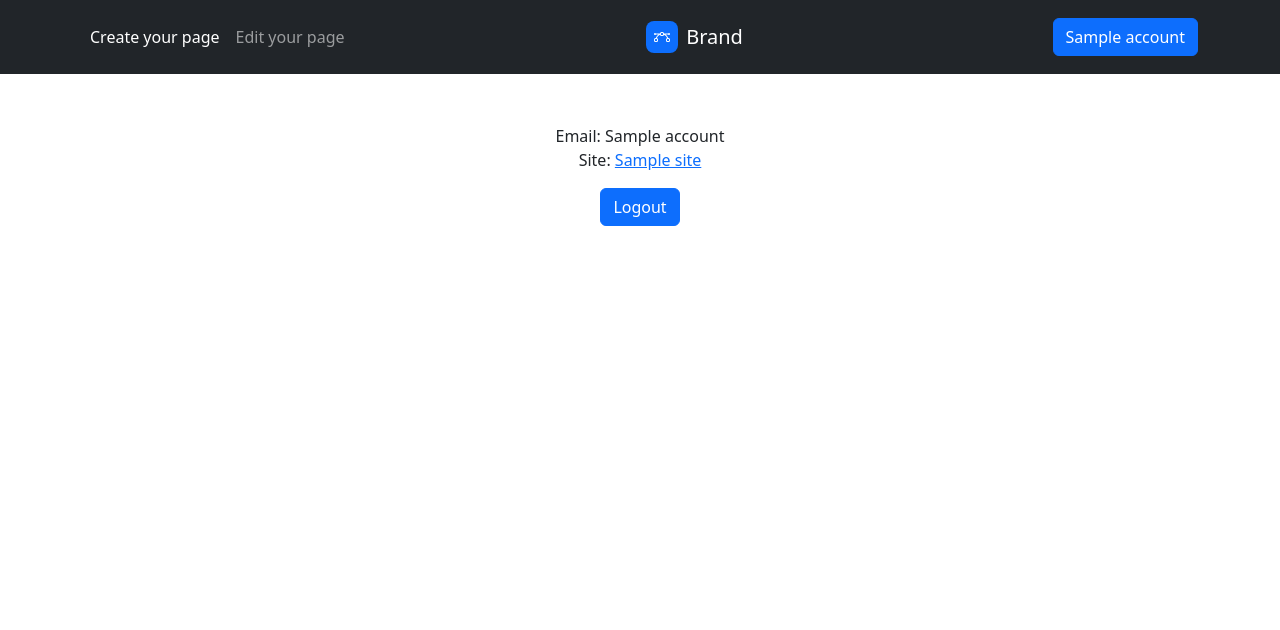
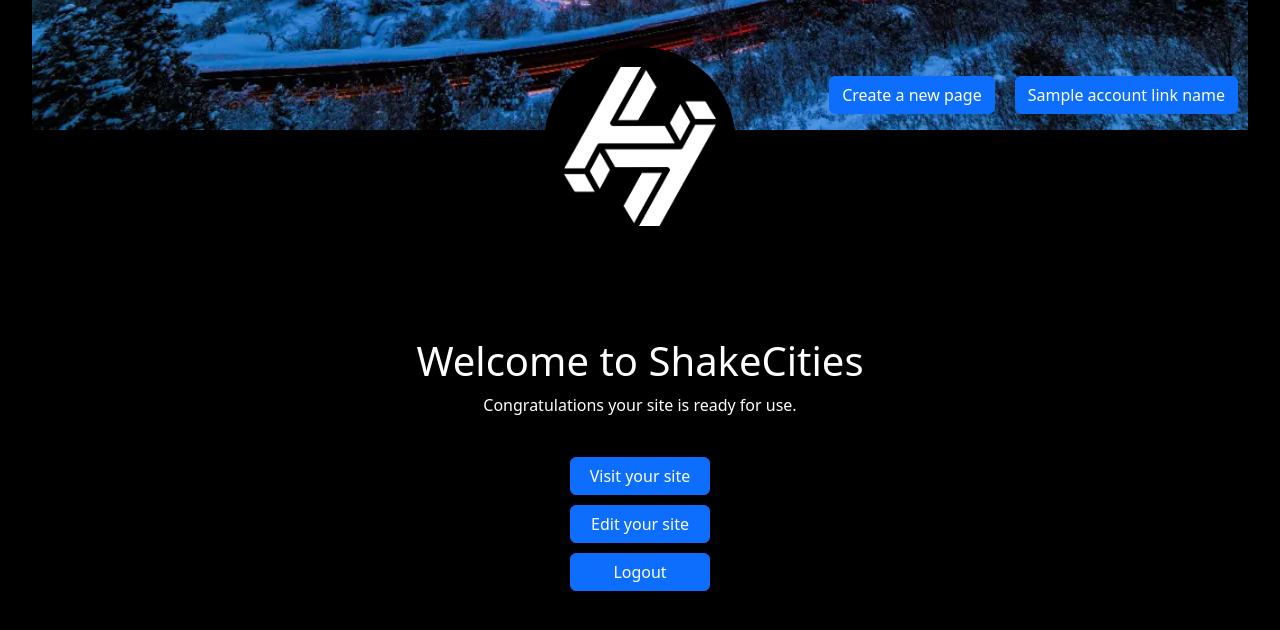
Before and after one commit to Nathanwoodburn/shakecities, a Flask app: template templates/account.html in a window 1280 px wide. Shown: the top 630 px of the page. Run offline with Flask 3, Linux system fonts and the light colour scheme; the template is opened without the code that fills it: most values are stand-ins (such as "Sample title", 1, 10 or a date in 2020); parts of the project's set-up code (start-up, migrations or seed data) failed here and were passed over; some libraries are stand-ins or nearby versions.

Commit message:
feat: Add new layout for account page

```diff
--- a/main.py
+++ b/main.py
@@ -75,7 +75,7 @@ def login():
     if not user['success']:
         return error(user['message'])
     # Redirect to dashboard with cookie
-    resp = make_response(redirect('/edit'))
+    resp = make_response(redirect('/account'))
     resp.set_cookie('token', user['token'])
     return resp
 
@@ -184,6 +184,10 @@ def catch_all(path):
     elif path != "signup" and path != "login":
         return redirect('/')
 
+    if path == "account":
+        account_link = "logout"
+        account_link_name = "Logout"
+
     # If file exists, load it
     if os.path.isfile('templates/' + path):
         return render_template(path,account=account,account_link=account_link,account_link_name=account_link_name,site=site,CITY_DOMAIN=CITY_DOMAIN,domain=domain)
--- a/templates/account.html
+++ b/templates/account.html
@@ -1,5 +1,5 @@
 <!DOCTYPE html>
-<html data-bs-theme="light" lang="en">
+<html data-bs-theme="light" lang="en" style="background: #000000;">
 
 <head>
     <meta charset="utf-8">
@@ -9,24 +9,23 @@
     <link rel="stylesheet" href="assets/css/styles.min.css">
 </head>
 
-<body>
-    <nav class="navbar navbar-expand-md bg-dark py-3" data-bs-theme="dark">
-        <div class="container"><a class="navbar-brand d-flex align-items-center" href="/"><span class="bs-icon-sm bs-icon-rounded bs-icon-primary d-flex justify-content-center align-items-center me-2 bs-icon"><svg xmlns="http://www.w3.org/2000/svg" width="1em" height="1em" fill="currentColor" viewBox="0 0 16 16" class="bi bi-bezier">
-                        <path fill-rule="evenodd" d="M0 10.5A1.5 1.5 0 0 1 1.5 9h1A1.5 1.5 0 0 1 4 10.5v1A1.5 1.5 0 0 1 2.5 13h-1A1.5 1.5 0 0 1 0 11.5v-1zm1.5-.5a.5.5 0 0 0-.5.5v1a.5.5 0 0 0 .5.5h1a.5.5 0 0 0 .5-.5v-1a.5.5 0 0 0-.5-.5h-1zm10.5.5A1.5 1.5 0 0 1 13.5 9h1a1.5 1.5 0 0 1 1.5 1.5v1a1.5 1.5 0 0 1-1.5 1.5h-1a1.5 1.5 0 0 1-1.5-1.5v-1zm1.5-.5a.5.5 0 0 0-.5.5v1a.5.5 0 0 0 .5.5h1a.5.5 0 0 0 .5-.5v-1a.5.5 0 0 0-.5-.5h-1zM6 4.5A1.5 1.5 0 0 1 7.5 3h1A1.5 1.5 0 0 1 10 4.5v1A1.5 1.5 0 0 1 8.5 7h-1A1.5 1.5 0 0 1 6 5.5v-1zM7.5 4a.5.5 0 0 0-.5.5v1a.5.5 0 0 0 .5.5h1a.5.5 0 0 0 .5-.5v-1a.5.5 0 0 0-.5-.5h-1z"></path>
-                        <path d="M6 4.5H1.866a1 1 0 1 0 0 1h2.668A6.517 6.517 0 0 0 1.814 9H2.5c.123 0 .244.015.358.043a5.517 5.517 0 0 1 3.185-3.185A1.503 1.503 0 0 1 6 5.5v-1zm3.957 1.358A1.5 1.5 0 0 0 10 5.5v-1h4.134a1 1 0 1 1 0 1h-2.668a6.517 6.517 0 0 1 2.72 3.5H13.5c-.123 0-.243.015-.358.043a5.517 5.517 0 0 0-3.185-3.185z"></path>
-                    </svg></span><span>Brand</span></a><button data-bs-toggle="collapse" class="navbar-toggler" data-bs-target="#navcol-6"><span class="visually-hidden">Toggle navigation</span><span class="navbar-toggler-icon"></span></button>
-            <div class="collapse navbar-collapse flex-grow-0 order-md-first" id="navcol-6">
-                <ul class="navbar-nav me-auto">
-                    <li class="nav-item"><a class="nav-link active" href="/signup">Create your page</a></li>
-                    <li class="nav-item"><a class="nav-link" href="/edit">Edit your page</a></li>
-                </ul>
-                <div class="d-md-none my-2"><button class="btn btn-light me-2" type="button">Button</button><button class="btn btn-primary" type="button">Button</button></div>
-            </div>
-            <div class="d-none d-md-block"><a class="btn btn-primary" role="button" href="/account">{{account}}</a></div>
-        </div>
-    </nav>
+<body style="background: #000000;color: #ffffff;margin: auto;width: 95%;">
+    <section>
+        <section style="height: 15vh;background: url(&quot;assets/img/alexander-slattery-LI748t0BK8w-unsplash.webp&quot;) bottom / cover no-repeat;min-height: 130px;"></section>
+        <section class="d-print-none d-lg-none d-xl-none d-xxl-none" style="width: 30vw;border-radius: 50%;background: #000000;padding: 20px;height: 30vw;margin: auto;margin-top: -15vw;display: flex;"><img class="img-fluid" src="assets/img/HNSW.png" width="100%"></section>
+        <section class="d-print-none d-lg-none d-xl-none d-xxl-none" style="display: block;width: 100%;text-align: center;margin-top: 10px;">
+            <div style="display: inline-block;margin: auto;"><a class="btn btn-primary" role="button" style="margin: 10px;" href="/signup">Create your page</a><a class="btn btn-primary" role="button" style="margin: 10px;" href="/{{account_link}}">{{account}}</a></div>
+        </section>
+        <section class="d-none d-print-block d-lg-block d-xl-block d-xxl-block" style="display: block;">
+            <div style="width: 100%;text-align: right;margin-top: -4em;"><a class="btn btn-primary" role="button" style="margin: 10px;" href="/signup">Create a new page</a><a class="btn btn-primary" role="button" style="margin: 10px;" href="/{{account_link}}">{{account_link_name}}</a></div>
+        </section>
+        <section class="d-none d-print-block d-lg-block d-xl-block d-xxl-block" style="width: 15vw;border-radius: 50%;background: #000000;padding: 20px;height: 15vw;margin: auto;display: flex;margin-top: -6vw;"><img class="img-fluid" src="assets/img/HNSW.png" width="100%"></section>
+        <section class="d-none d-print-block d-lg-block d-xl-block d-xxl-block" style="height: 3em;"></section>
+    </section>
     <section style="margin-top: 50px;text-align: center;">
-        <p>Email: {{account}}<br>Site: <a href="https://{{site}}" target="_blank">{{site}}</a></p><a class="btn btn-primary" role="button" href="/logout">Logout</a>
+        <h1>Welcome to ShakeCities</h1>
+        <p>Congratulations your site is ready for use.<br><br></p>
+        <div style="max-width: 10em;margin: auto;"><a class="btn btn-primary" role="button" href="https://{{site}}" style="display: block;margin: 10px;">Visit your site</a><a class="btn btn-primary" role="button" href="/edit" style="display: block;margin: 10px;">Edit your site</a><a class="btn btn-primary" role="button" href="/logout" style="display: block;margin: 10px;">Logout</a></div>
     </section>
     <script src="assets/bootstrap/js/bootstrap.min.js"></script>
     <script src="assets/js/script.min.js"></script>
```
